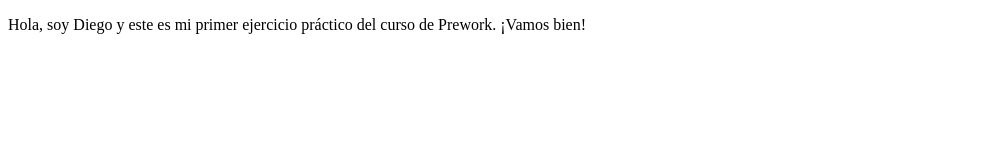
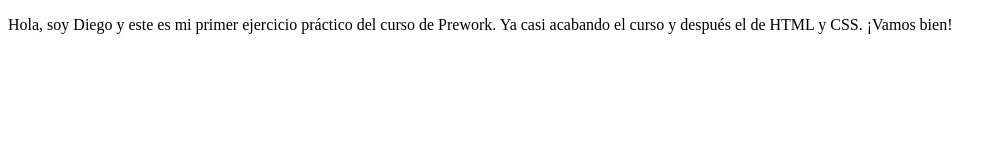
Before and after one commit to diegop1703/ProyectoDemoCursoPrework, a plain HTML site: page index.html in a window 1280 px wide. Shown: the whole page, without its empty margins (0-1005 px from the left). Drawn offline with Linux system fonts and the light colour scheme.

Commit message:
Penúltima clase

```diff
--- a/index.html
+++ b/index.html
@@ -7,7 +7,7 @@
 </head>
 <body>
     <p>
-        Hola, soy Diego y este es mi primer ejercicio práctico del curso de Prework. ¡Vamos bien!
+        Hola, soy Diego y este es mi primer ejercicio práctico del curso de Prework. Ya casi acabando el curso y después el de HTML y CSS. ¡Vamos bien!
     </p>
 </body>
 </html>
```
